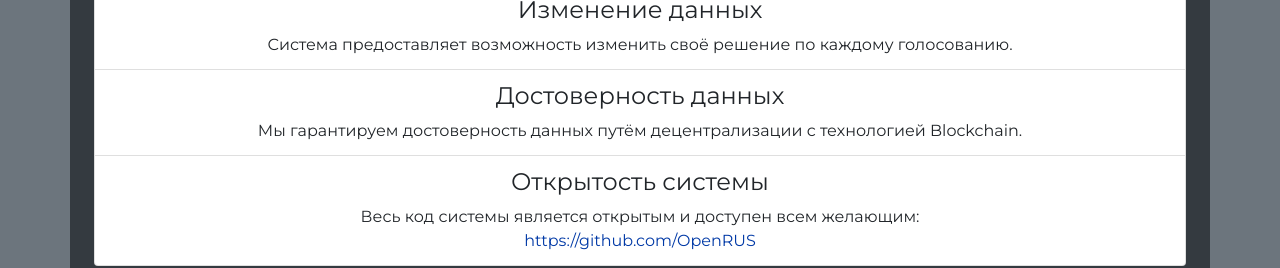
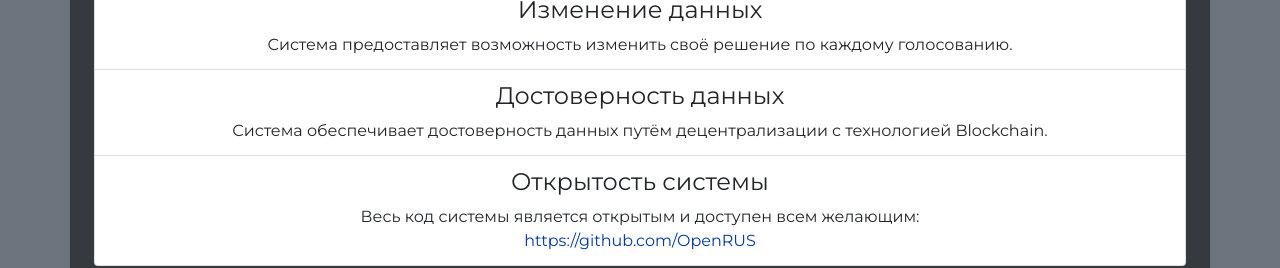
Before and after one commit to OpenRUS/openrus-web, a Vue app: page / in a window 1280 px wide. Shown: the part 557-825 px from the top of the page. Built offline with nearby package versions, Linux system fonts and the light colour scheme.

Commit message:
Упрощено описание системы

```diff
--- a/src/App.vue
+++ b/src/App.vue
@@ -29,7 +29,7 @@
                         </b-list-group-item>
                         <b-list-group-item>
                             <h4>Достоверность данных</h4>
-                            Мы гарантируем достоверность данных путём децентрализации с технологией Blockchain.
+                            Система обеспечивает достоверность данных путём децентрализации с технологией Blockchain.
                         </b-list-group-item>
                         <b-list-group-item>
                             <h4>Открытость системы</h4>
```
